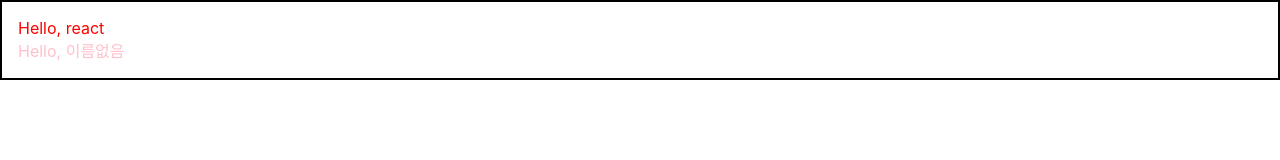
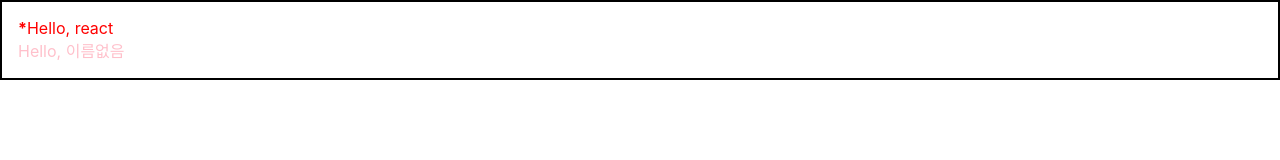
Before and after one commit to wlgus123/react_study2, a React (Create React App) app: page / in a window 1280 px wide. Shown: the top 160 px of the page. Built offline with nearby package versions, Linux system fonts and the light colour scheme.

Commit message:
[:sparkles:] 조건부 렌더링

```diff
--- a/src/App.js
+++ b/src/App.js
@@ -4,17 +4,9 @@
 import './App.css';
 
 function App() {
-  const name = 'react';
-  const style = {
-    backgroundColor: 'black',
-    color: 'aqua',
-    fontSize: 24,  // 기본 단위 px
-    padding: '1rem'  // 다른 단위 사용 시 문자열로 설정
-  }
-
   return (
     <Wrapper>
-      <Hello name="react" color="red" />
+      <Hello name="react" color="red" isSpecial /* isSpecial={true}와 같음 */ />
       <Hello color="pink" />
     </Wrapper>
   );
--- a/src/Hello.js
+++ b/src/Hello.js
@@ -1,23 +1,22 @@
 import React from "react";
 
-// function Hello(props) {
-//     return (
-//         <>
-//             <div>Hello, {props.name}</div>
-//             <div style={{color: props.color}}>Hello!!!</div>
-//         </>
-//     )
-// }
+function Hello({ color, name, isSpecial }) { // 더 간단하게 작성할 수 있음
+    return (
+        <div style={{ color }}>
+            {/* 조건부 렌더링 */}
+            {/* {  // 1. 가장 기본적인 삼항연산자를 사용한 isSpecial처리
+                isSpecial ? <b>*</b> : null } */}
 
-function Hello({color, name}) { // 더 간단하게 작성할 수 있음
-    return (
-        <div style={{color}}>Hello, {name}</div>
-    )
+            {  // 2. && 연산자를 사용한 isSpecial처리 (더 간편함)
+                isSpecial && <b>*</b> }
+            Hello, {name}
+        </div>
+    );
 }
 
 // defaultProps: 컴포넌트에 props를 지정하지 않았을 때 기본적으로 사용할 값을 설정할 때 사용
 Hello.defaultProps = {
     name: '이름없음'
-}  // Hello를 호출할 때 name을 적지 않을 때 나타남
+}  // Hello 호출 시 name을 적지 않을 때 나타남
 
 export default Hello;
```
